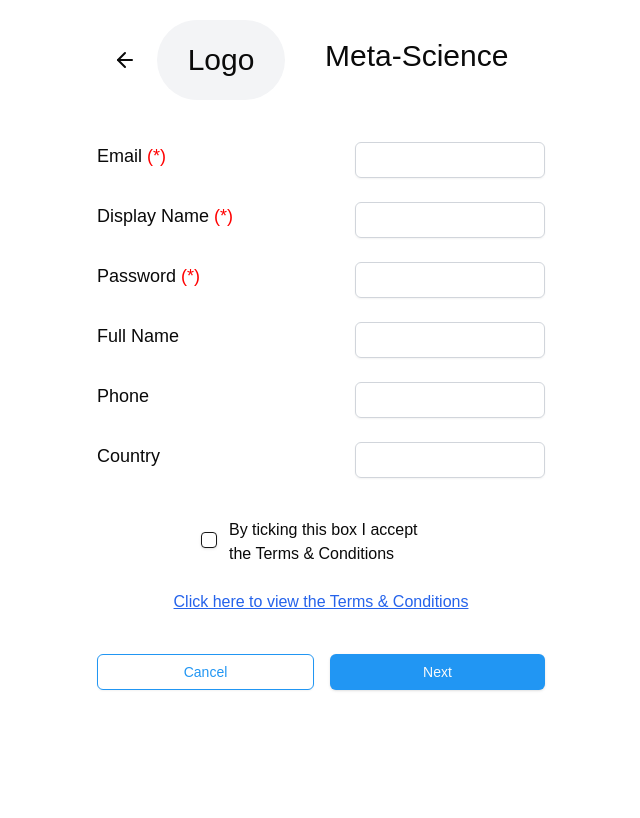
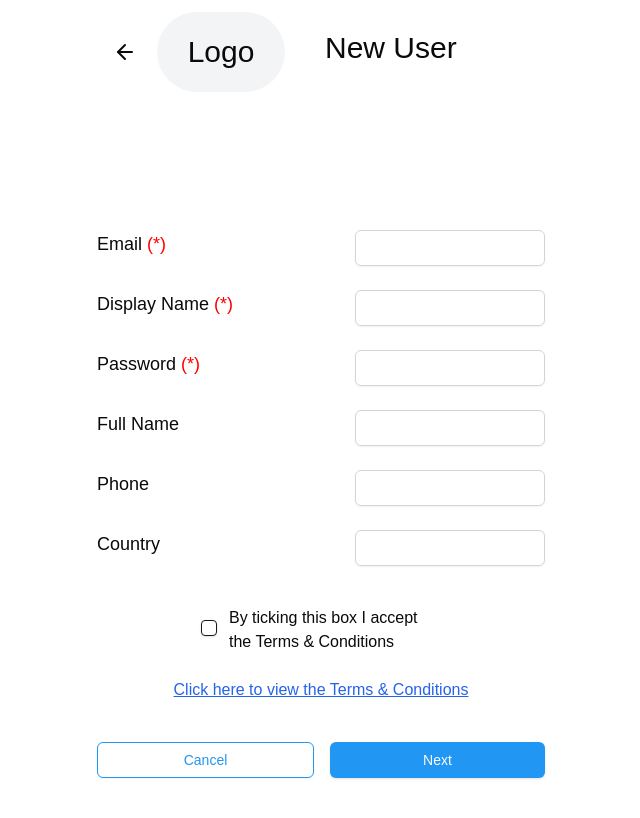
Before and after one commit to openheartmind/WISDOM-Frontend-MVP, a Next.js app: page /registration in a window 1280 px wide. Shown: the top 818 px of the page, without its empty margins (319-959 px from the left). Built offline with nearby package versions, Linux system fonts and the light colour scheme.

Commit message:
refactor: streamline layout and improve navbar visibility by adjusting component structures and adding path validation

```diff
--- a/src/app/contribution/create/page.tsx
+++ b/src/app/contribution/create/page.tsx
@@ -73,17 +73,12 @@ export default function ContributionForm() {
   }
 
   return (
-    <div className="max-w-md mx-auto bg-gray-50 min-h-screen">
+    <div className="max-w-md mx-auto min-h-screen">
       <div className="p-4">
-        <h1 className="text-gray-400 text-lg font-light mb-4">Contribution creation</h1>
+
 
         <div className="bg-white p-4 rounded-md shadow-sm">
-          <div className="flex items-center gap-3 mb-6">
-            <div className="bg-gray-200 rounded-full w-16 h-16 flex items-center justify-center">
-              <span className="text-black font-medium">Logo</span>
-            </div>
-            <span className="text-2xl font-medium">AIMOS</span>
-          </div>
+
 
           <div className="space-y-4">
             <div>
--- a/src/app/instances/new/page.tsx
+++ b/src/app/instances/new/page.tsx
@@ -82,7 +82,7 @@ export default function NewInstance() {
 
   return (
     <>
-      <div className="flex min-h-screen flex-col w-full max-w-md mx-auto px-4 py-6 mt-16">
+      <div className="flex min-h-screen flex-col w-full max-w-md mx-auto px-4 py-6">
         <form onSubmit={handleSubmit} className="space-y-6">
           <div className="space-y-6">
             <div>
--- a/src/app/instances/update/page.tsx
+++ b/src/app/instances/update/page.tsx
@@ -83,8 +83,8 @@ export default function UpdateInstance() {
   return (
     <>
 
-      <div className="flex min-h-screen flex-col w-full max-w-md mx-auto px-4 py-6 mt-16">
-        <form onSubmit={handleSubmit} className="space-y-6">
+      <div className="flex min-h-screen flex-col w-full max-w-md mx-auto px-4 py-6">
+        <form onSubmit={handleSubmit} className="space-y-6 ">
           <div className="space-y-6">
             <div>
               <LabeledInput
--- a/src/app/registration/page.tsx
+++ b/src/app/registration/page.tsx
@@ -47,12 +47,12 @@ export default function RegistrationForm() {
   }
 
   return (
-    <div className="flex min-h-screen flex-col items-center justify-center p-4">
-      <div className="w-full max-w-md space-y-8">
+    <div className="flex min-h-screen flex-col items-center justify-center">
+      <div className="w-full max-w-md ">
 
 
         {/* Form Section */}
-        <form onSubmit={handleSubmit} className="mt-8 space-y-6">
+        <form onSubmit={handleSubmit} className="space-y-6">
           <div className="space-y-6">
             <LabeledInput
               fullWidth={false}
--- a/src/app/user-detail/page.tsx
+++ b/src/app/user-detail/page.tsx
@@ -62,13 +62,10 @@ export default function UpdateProfile() {
   }
 
   return (
-    <div className="max-w-md mx-auto p-6 bg-white rounded-lg">
-      <div className="flex items-center gap-4 mb-6">
-        <div className="w-16 h-16 bg-gray-200 rounded-full flex items-center justify-center text-gray-500">Logo</div>
-        <h1 className="text-xl font-medium">Update Details</h1>
-      </div>
+    <div className="flex min-h-screen flex-col w-full max-w-md mx-auto px-4 py-6 mt-16">
 
-      <form onSubmit={handleSubmit} className="space-y-4">
+
+      <form onSubmit={handleSubmit} className="space-y-4 ">
         <div>
           <Label htmlFor="email" className="text-sm font-normal">
             Email
--- a/src/components/ui/navbar.tsx
+++ b/src/components/ui/navbar.tsx
@@ -14,25 +14,54 @@ const NavBar = () => {
 
   // Determine title and role based on pathname
   const getTitleAndRole = (path: string) => {
+    // Define the paths for which we have created pages
+    const validPaths = [
+      "/reports",
+      "/instances/new",
+      "/instances/update",
+      "/instances",
+      "/registration",
+      "/user-detail",
+      "/contribution/create"
+    ];
+
+    // Check if the current path matches any of our valid paths
+    const isValidPath = validPaths.some(validPath => path.includes(validPath));
+
+    // If it's not a valid path, return null to indicate we shouldn't show the navbar
+    if (!isValidPath) {
+      return null;
+    }
+
+    // For valid paths, return the appropriate title and role
     if (path.includes("/reports")) {
       return { title: "Meta-Science", role: Roles.Admin };
     } else if (path.includes("/instances/new")) {
       return { title: "New Instance", role: Roles.Creator };
+    } else if (path.includes("/instances/update")) {
+      return { title: "Instance Update", role: Roles.Creator };
+    } else if (path.includes("/instances")) {
+      return { title: "Meta-Science", role: Roles.Admin };
+    } else if (path.includes("/registration")) {
+      return { title: "New User", role: undefined };
+    } else if (path.includes("/user-detail")) {
+      return { title: "Update Details", role: Roles.Creator };
+    } else if (path.includes("/contribution/create")) {
+      return { title: "AIMOS", role: undefined };
     }
-    else if (path.includes("/instances/update")) {
-      return { title: "Instance Update", role: Roles.Creator };
-    }
-    else if (path.includes("/instances")) {
-      return { title: "Meta-Science", role: Roles.Admin };
-    }
-    else if (path.includes("/regstration")) {
-      return { title: "New User", role: Roles.Creator };
-    }
-    // Default or other paths
+
+    // Default case - shouldn't reach here with our validPaths check, but included for safety
     return { title: "Meta-Science", role: undefined };
   };
 
-  const { title, role } = getTitleAndRole(pathname);
+  const result = getTitleAndRole(pathname);
+
+  // If result is null, don't render the navbar
+  if (result === null) {
+    return null;
+  }
+
+  const { title, role } = result;
 
   const handleGoBack = () => {
     router.back();
@@ -40,7 +69,7 @@ const NavBar = () => {
 
   return (
     <div>
-      <div className="flex flex-col h-95 items-center justify-top absolute top-5 left-0 right-0">
+      <div className="flex flex-col h-95 items-center my-3">
         <div className="flex flex-row h-95 items-center w-full max-w-md">
           {/* Back Button */}
           <div className="w-10 flex items-center justify-center ml-2">
@@ -49,21 +78,18 @@ const NavBar = () => {
               onClick={handleGoBack}
             />
           </div>
-
           {/* Logo */}
           <div className="w-32 ml-3">
             <div className="w-full rounded-full size-20 bg-gray-100 flex items-center justify-center">
               <span className="text-3xl">Logo</span>
             </div>
           </div>
-
           {/* Title */}
           <div className="flex flex-left ml-10 justify-center">
             <label htmlFor="title" className="block text-3xl mb-2 pr-7">
               {title}
             </label>
           </div>
-
           {/* Options */}
           <div className="mx-auto">
             {role && (role === Roles.Admin ? <CogIcon className="h-10 w-10" /> : <User className="h-10 w-10" />)}
```
